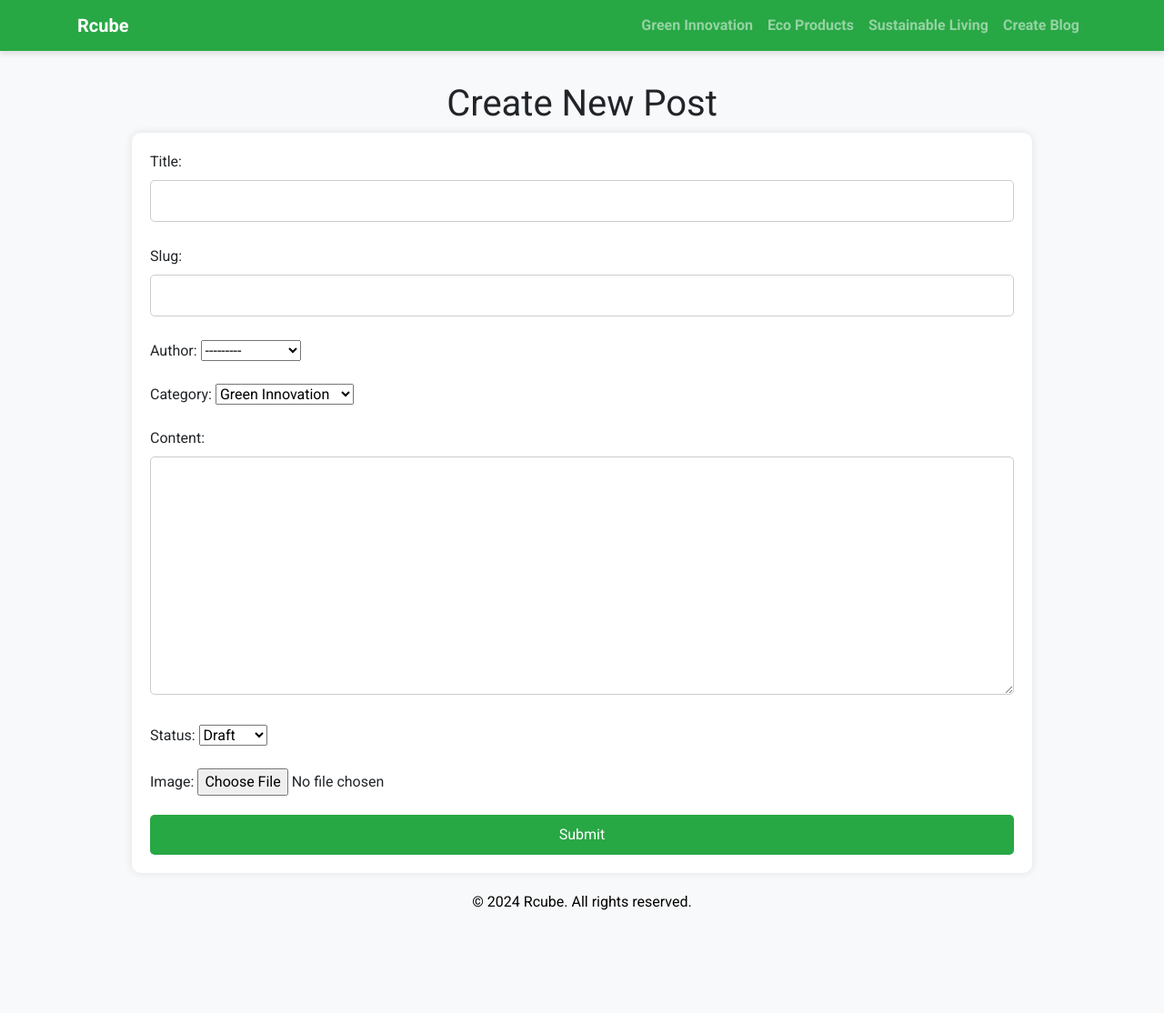
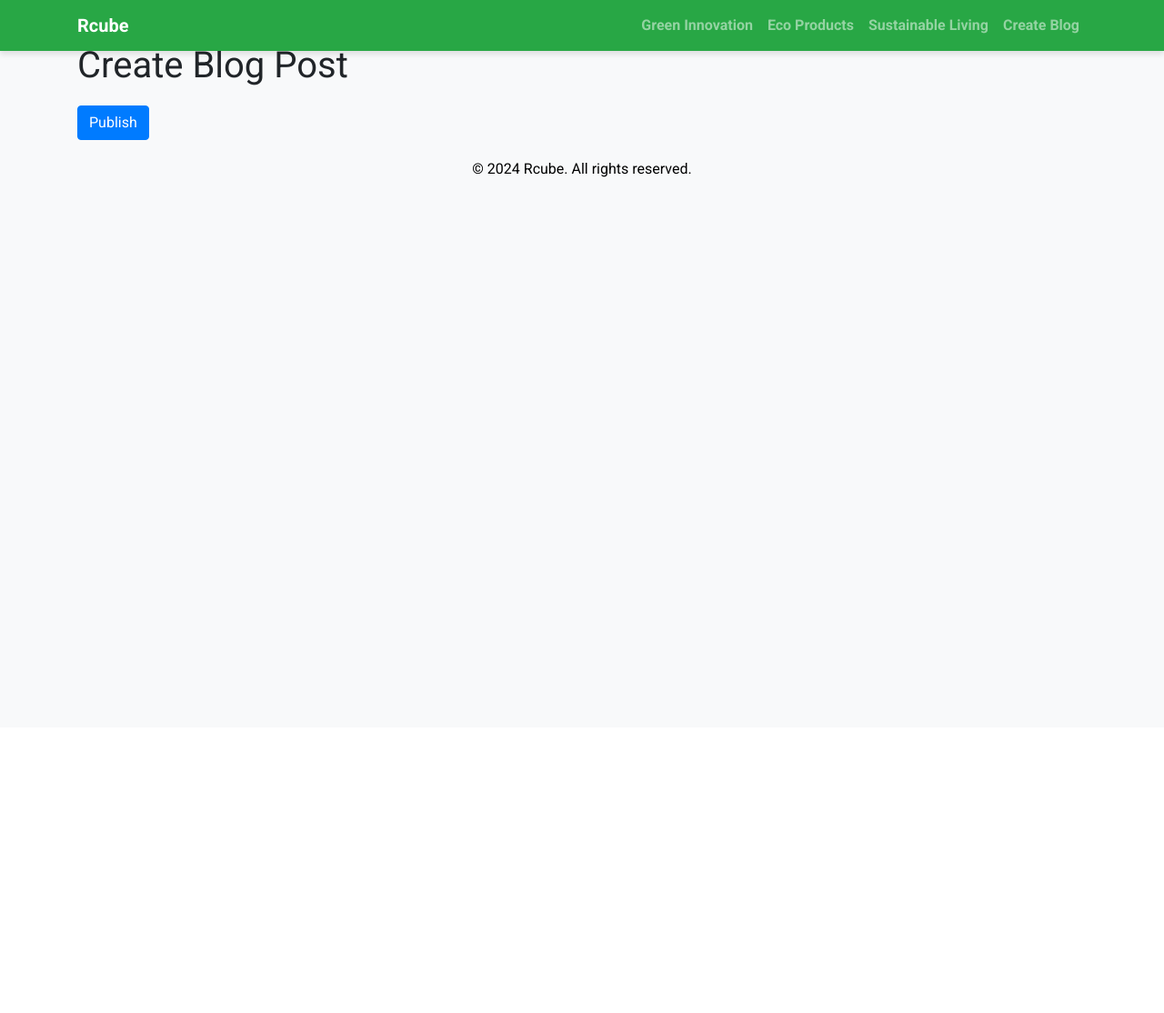
Before and after one commit to nishanthan22/rcube-green-ecom, a Django app: template rcubeGreen/blog/templates/blog/create_post.html in a window 1280 px wide. Shown: the whole page at 91% size. After the commit the page ends 195 px from the top, so only its background shows below. Run offline with Django 5.2, Linux system fonts and the light colour scheme; the template is opened without the code that fills it: values that come from a table or form of the project are taken from there, others are empty; data comes from the database, SQL or seed files in the repository; parts of the project's set-up code (start-up, migrations or seed data) failed here and were passed over; some libraries are stand-ins or nearby versions.

Commit message:
Added the forms and create blog template

```diff
--- a/rcubeGreen/blog/forms.py
+++ b/rcubeGreen/blog/forms.py
@@ -1,14 +1,11 @@
+# forms.py
 from django import forms
-from .models import GreenInnovation
+from .models import BlogPost
 
-class GreenInnovationForm(forms.ModelForm):
-    CATEGORY_CHOICES = [
-        ('GreenInnovation', 'Green Innovation'),
-        ('EcoProducts', 'Eco Products'),
-        ('SustainableLiving', 'Sustainable Living'),
-    ]
-    category = forms.ChoiceField(choices=CATEGORY_CHOICES, label='Category')
-
+class BlogPostForm(forms.ModelForm):
     class Meta:
-        model = GreenInnovation
-        fields = ['title', 'slug', 'author', 'category', 'content', 'status', 'image']
+        model = BlogPost
+        fields = ['title', 'author_name', 'category', 'content', 'cover_image']
+        widgets = {
+            'content': forms.Textarea(attrs={'id': 'id_content'}),
+        }
--- a/rcubeGreen/blog/templates/blog/create_post.html
+++ b/rcubeGreen/blog/templates/blog/create_post.html
@@ -1,59 +1,68 @@
-<!DOCTYPE html>
-<html>
-<head>
-    <title>Create New Post</title>
-    <style>
-        body {
-            font-family: Arial, sans-serif;
-            background-color: #f4f4f4;
-            margin: 90px !important;
+<!-- create_blog_post.html -->
+{% extends "blog/base.html" %}
+{% block content %}
+<div class="container mt-5">
+    <h1>Create Blog Post</h1>
+    <div id="contentSection" style="display: none; margin-top: 20px;">
+        <form id="blogPostForm" method="POST" enctype="multipart/form-data">
+            {% csrf_token %}
+            {{ form.as_p }}
+            {% if form.errors %}
+                <div class="alert alert-danger">
+                    <ul>
+                    {% for field in form %}
+                        {% for error in field.errors %}
+                            <li>{{ error }}</li>
+                        {% endfor %}
+                    {% endfor %}
+                    </ul>
+                </div>
+            {% endif %}
+            <img id="coverImagePreview" src="#" alt="Cover Image Preview" style="display: none; max-width: 100%; height: auto;"/>
+            <button type="submit" class="btn btn-primary">Publish</button>
+        </form>
+    </div>
+</div>
+
+<script src="https://cdn.tiny.cloud/1/iimgzabq0rkfj9tih5p5732uu06rvn6xpzdccs7je6d8fx9h/tinymce/7/tinymce.min.js" referrerpolicy="origin"></script>
+<script>
+    var contentSection = document.getElementById('contentSection');
+    if (contentSection.style.display === 'none') {
+      contentSection.style.display = 'block';
+      tinymce.init({
+        selector: 'textarea#id_content',
+        plugins: 'anchor autolink charmap codesample emoticons image link lists media searchreplace table visualblocks wordcount checklist mediaembed casechange export formatpainter pageembed linkchecker a11ychecker tinymcespellchecker permanentpen powerpaste advtable advcode editimage advtemplate ai mentions tinycomments tableofcontents footnotes mergetags autocorrect typography inlinecss markdown',
+        toolbar: 'undo redo | blocks fontfamily fontsize | bold italic underline strikethrough | link image media table mergetags | addcomment showcomments | spellcheckdialog a11ycheck typography | align lineheight | checklist numlist bullist indent outdent | emoticons charmap | removeformat',
+        tinycomments_mode: 'embedded',
+        tinycomments_author: 'Author name',
+        mergetags_list: [
+          { value: 'First.Name', title: 'First Name' },
+          { value: 'Email', title: 'Email' },
+        ],
+        ai_request: (request, respondWith) => respondWith.string(() => Promise.reject("See docs to implement AI Assistant")),
+        setup: function (editor) {
+          editor.on('change', function () {
+            editor.save();
+          });
         }
-        h1 {
-            text-align: center;
-            margin-top: 50px;
-        }
-        form {
-            width: 90%;
-            margin: 0 auto;
-            background-color: #fff;
-            padding: 20px;
-            border-radius: 10px;
-            box-shadow: 0 0 10px rgba(0, 0, 0, 0.1);
-        }
-        form input[type="text"],
-        form textarea {
-            width: 100%;
-            padding: 10px;
-            margin-bottom: 10px;
-            border: 1px solid #ccc;
-            border-radius: 5px;
-            box-sizing: border-box;
-        }
-        form button {
-            display: block;
-            width: 100%;
-            padding: 10px;
-            background-color: #28a745; /* Green color */
-            color: #fff;
-            border: none;
-            border-radius: 5px;
-            cursor: pointer;
-            transition: background-color 0.3s;
-        }
-        form button:hover {
-            background-color: #218838; /* Darker green on hover */
-        }
-    </style>
-</head>
-<body>
-    {% extends "blog/base.html" %}
-    {% block content %}
-    <h1>Create New Post</h1>
-    <form method="post" enctype="multipart/form-data">
-        {% csrf_token %}
-        {{ form.as_p }}
-        <button type="submit">Submit</button>
-    </form>
-    {% endblock content %}
-</body>
-</html>
+      });
+    } else {
+      contentSection.style.display = 'none';
+      tinymce.remove();
+    }
+
+    document.getElementById('blogPostForm').addEventListener('submit', function (event) {
+      tinymce.triggerSave();
+    });
+
+    document.getElementById('id_cover_image').onchange = function (event) {
+      var reader = new FileReader();
+      reader.onload = function () {
+          var output = document.getElementById('coverImagePreview');
+          output.src = reader.result;
+          output.style.display = 'block';
+      }
+      reader.readAsDataURL(event.target.files[0]);
+    };
+</script>
+{% endblock %}
```
